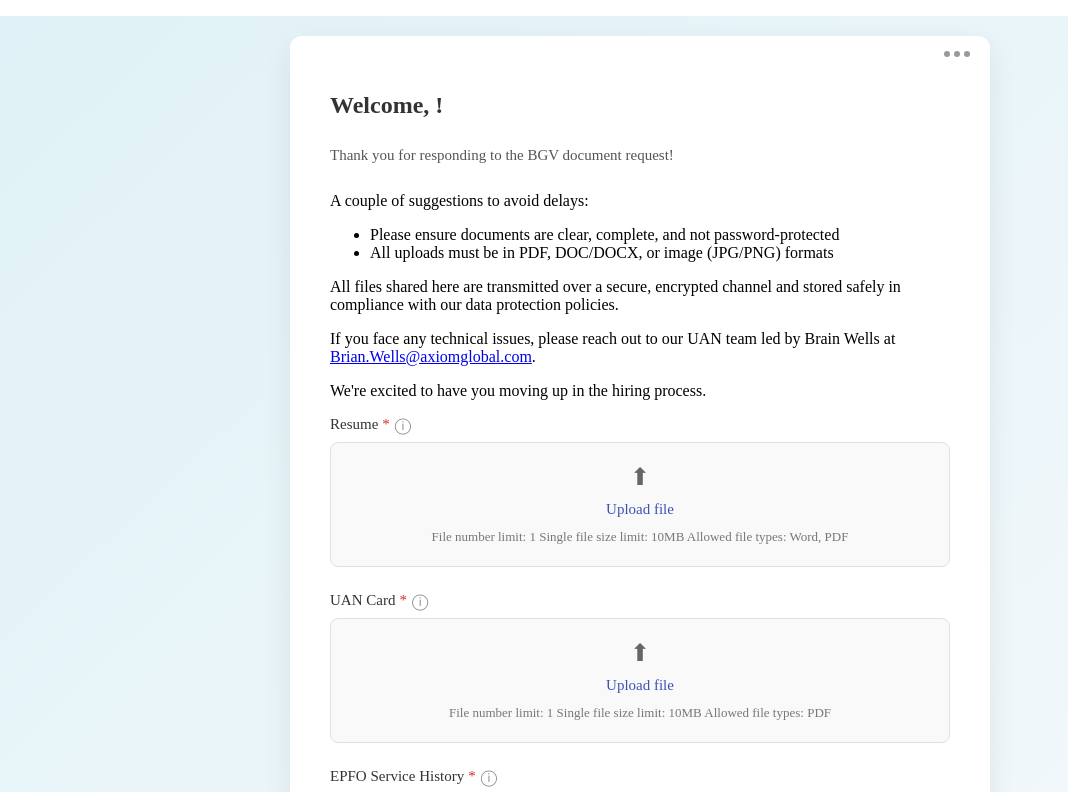
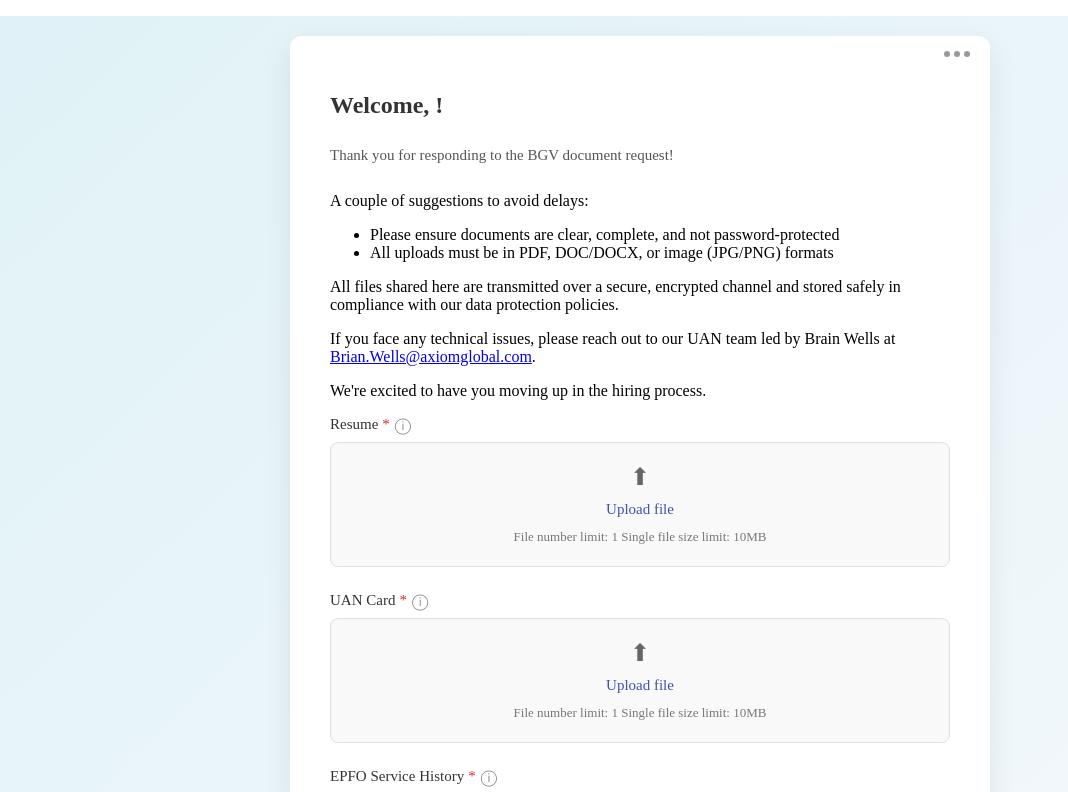
Before and after one commit to axiom-nik/azure-functions, a Next.js app: page /candidate-form in a window 1280 px wide. Shown: the top 792 px of the page, without its empty margins (0-1068 px from the left). Built offline with nearby package versions, Linux system fonts and the light colour scheme.

Commit message:
Remove redundant information from file upload limits in DocumentsSubmissionPage: Simplified the displayed message by omitting allowed file types, enhancing clarity for users during document submissions.

```diff
--- a/app/candidate-form/page.tsx
+++ b/app/candidate-form/page.tsx
@@ -147,7 +147,7 @@ export default function DocumentsSubmissionPage() {
         <div className={formStyles.uploadText}>Upload file</div>
         {file && <div className={formStyles.fileInfo}>Selected: {file.name}</div>}
         <div className={formStyles.fileInfo}>
-          File number limit: {limit} Single file size limit: 10MB Allowed file types: {allowedTypes.join(', ')}
+          File number limit: {limit} Single file size limit: 10MB
         </div>
       </div>
       {file && (
```
